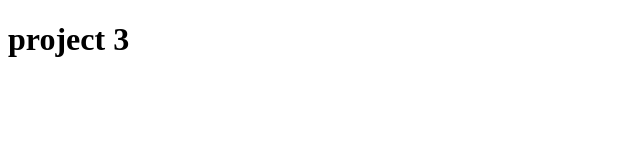
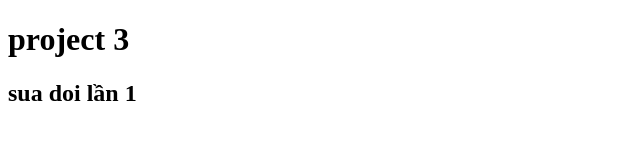
Before and after one commit to phucdang94/project-3, a plain HTML site: page index.html in a window 1280 px wide. Shown: the whole page, without its empty margins (0-640 px from the left). Drawn offline with Linux system fonts and the light colour scheme.

Commit message:
sua doi lan 1

```diff
--- a/index.html
+++ b/index.html
@@ -7,5 +7,6 @@
   </head>
   <body>
     <h1>project 3</h1>
+    <h2>sua doi lần 1</h2>
   </body>
 </html>
```
